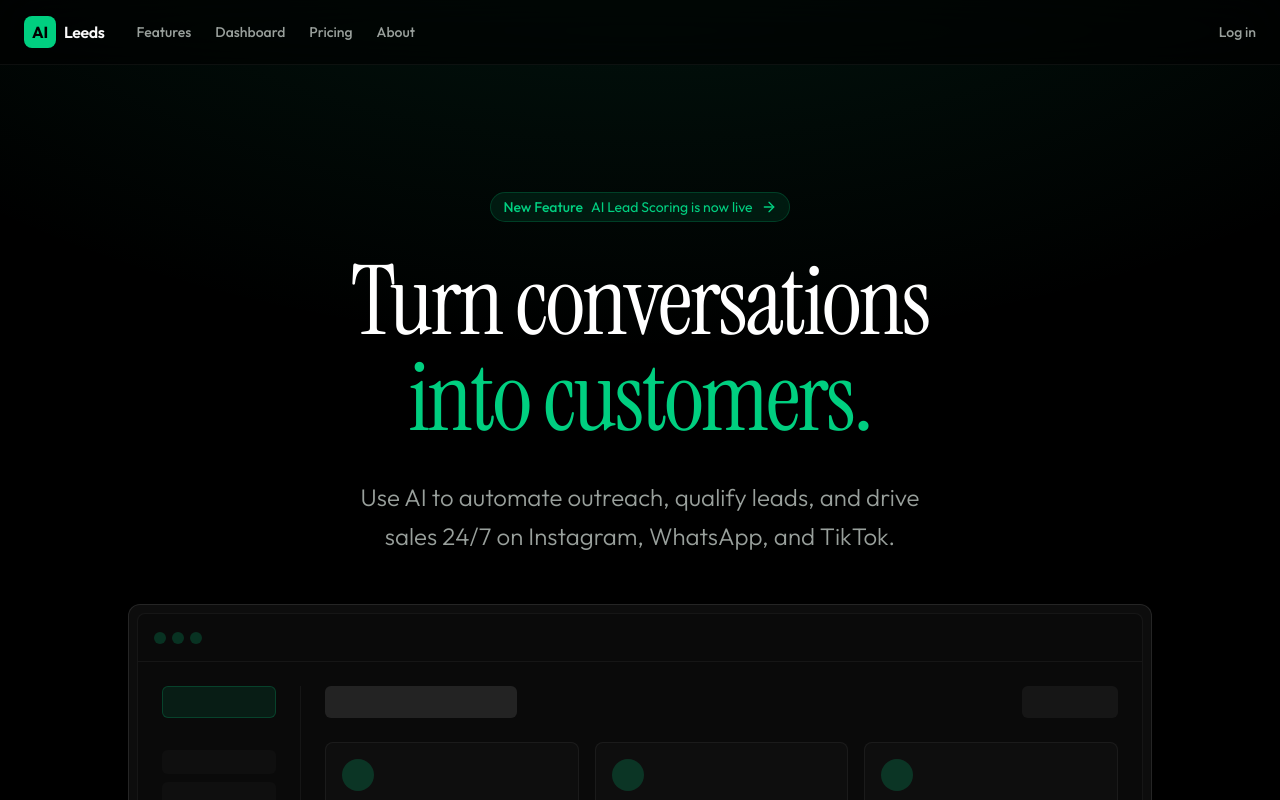
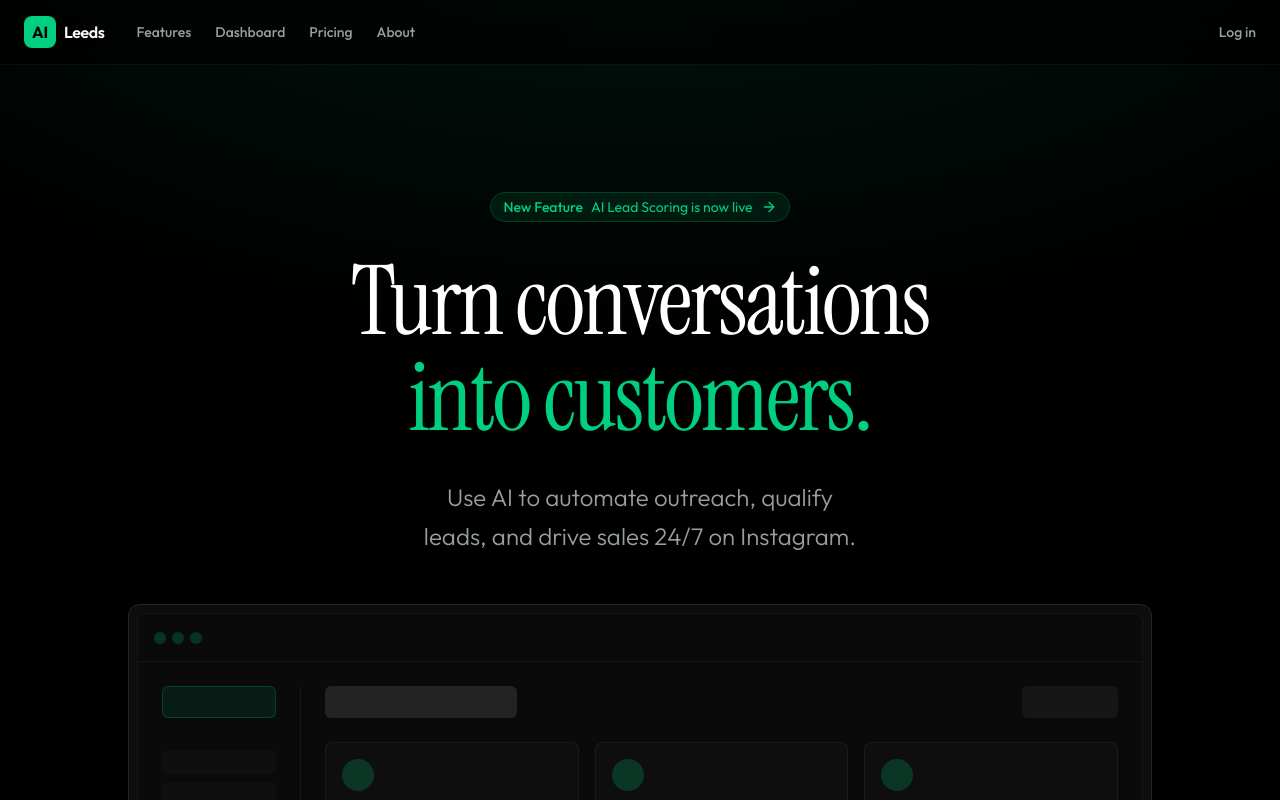
Before and after one commit to all-black-493/leedsai, a Next.js app: page / in a window 1280 px wide. Shown: the top 800 px of the page. Built offline with nearby package versions, Linux system fonts and the light colour scheme.

Commit message:
chore: remove whatsapp and tiktok

```diff
--- a/src/components/hero.tsx
+++ b/src/components/hero.tsx
@@ -20,7 +20,7 @@ export function Hero() {
           </h1>
 
           <p className="text-lg sm:text-xl md:text-2xl text-muted-foreground max-w-2xl mb-12 leading-relaxed text-balance font-light">
-            Use AI to automate outreach, qualify leads, and drive sales 24/7 on Instagram, WhatsApp, and TikTok.
+            Use AI to automate outreach, qualify leads, and drive sales 24/7 on Instagram.
           </p>
 
           {/* <div className="flex flex-col sm:flex-row items-center gap-4 w-full sm:w-auto mb-20">
```
